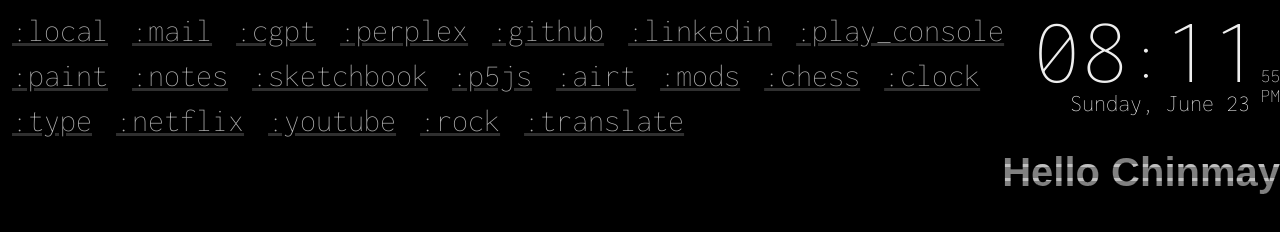
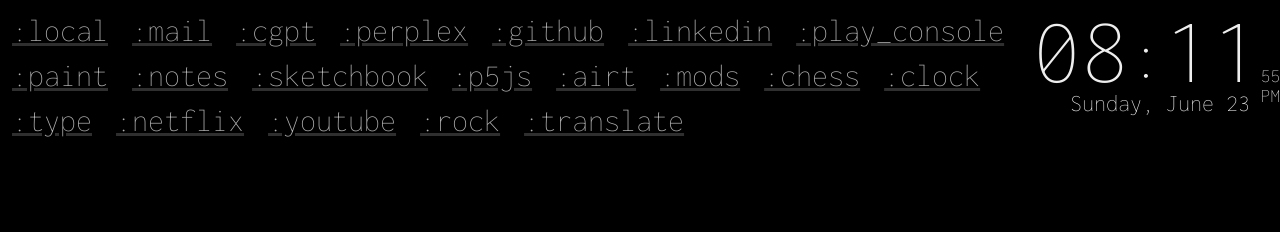
Before and after one commit to gchinmayvarma/wallpaper_nexttech, a plain HTML site: page index.html in a window 1280 px wide. Drawn offline with Linux system fonts and the light colour scheme.

```diff
--- a/index.html
+++ b/index.html
@@ -14,11 +14,11 @@
 <body>
     <script src="script_links.js"></script>
     <div class="logotext">
-        <div class="stack" style="--stacks: 3;">
+        <!-- <div class="stack" style="--stacks: 3;">
             <span style="--index: 1;">Hello Chinmay</span>
             <span style="--index: 2;">Hello Chinmay</span>
             <span style="--index: 0;">Hello Chinmay</span>
-        </div>
+        </div> -->
     </div>
     <div id="particles_image"></div>
     <div id="particles"></div>
```
